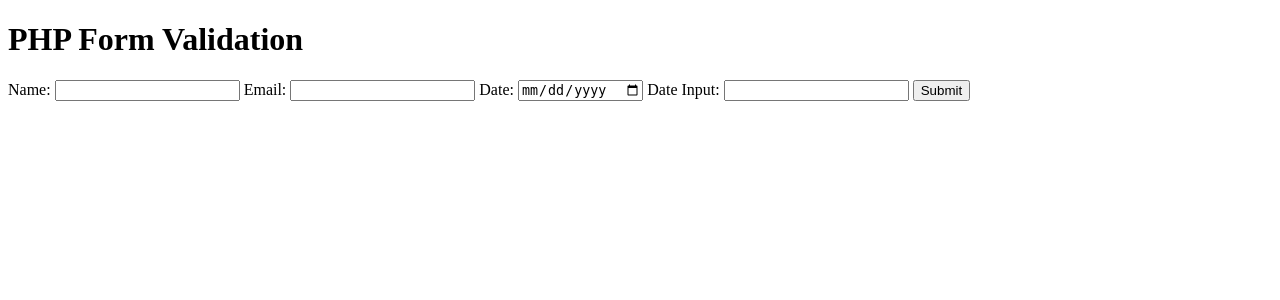
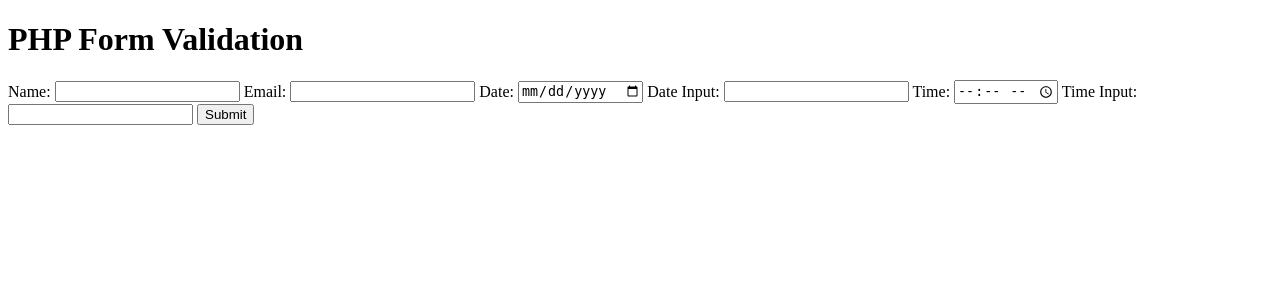
Before and after one commit to lulunac27a/php-form-validation, a PHP site: page / in a window 1280 px wide. Shown: the top 300 px of the page. Run offline with PHP 8.4, Linux system fonts and the light colour scheme.

Commit message:
Add time inputs

```diff
--- a/index.php
+++ b/index.php
@@ -16,6 +16,10 @@
         <input type="date" name="date" id="date">
         <label for="dateInput">Date Input:</label>
         <input type="text" name="dateInput" id="dateInput">
+        <label for="time">Time:</label>
+        <input type="time" name="time" id="time">
+        <label for="timeInput">Time Input:</label>
+        <input type="text" name="timeInput" id="timeInput">
         <input type="submit" value="Submit">
     </form>
 </body>
```
Also changed, not shown: validate.php (+10 -0 lines).
